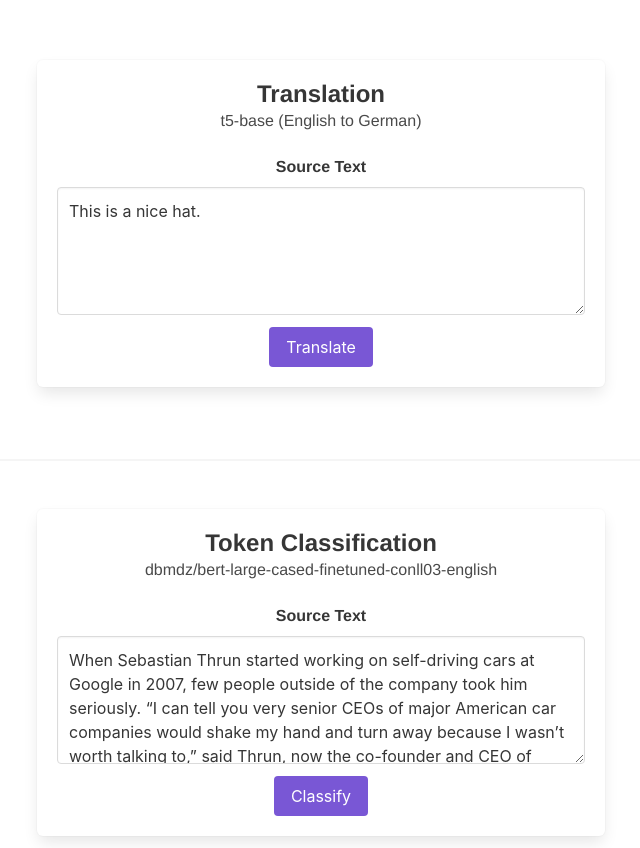
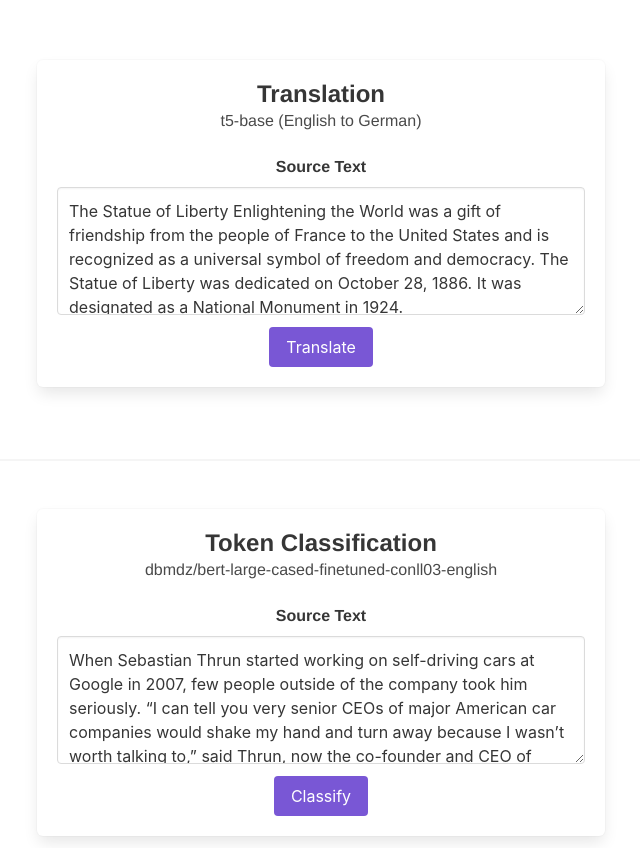
Before and after one commit to andr-ec/huggingface-inference-widgets, a Vue app: page / in a window 1280 px wide. Shown: the whole page, without its empty margins (319-959 px from the left). Built offline with nearby package versions, Linux system fonts and the light colour scheme.

Commit message:
fixed small token classification bug, updated demo text

```diff
--- a/src/components/TokenClassificationWidget.vue
+++ b/src/components/TokenClassificationWidget.vue
@@ -92,7 +92,7 @@ export default {
       const groupedWordsWithClasses = classes.reduce(reducer, [])
       if (latestIndex < this.sourceText.length - 1) {
         // include last words
-        const finalWords = this.sourceText.substring(latestIndex, this.sourceText.length - 1)
+        const finalWords = this.sourceText.substring(latestIndex, this.sourceText.length)
         return groupedWordsWithClasses.concat([ {word: finalWords, class: null}])
       } else {
         return groupedWordsWithClasses
--- a/src/components/TranslationWidget.vue
+++ b/src/components/TranslationWidget.vue
@@ -27,7 +27,7 @@ export default {
     return {
       inferenceURL: 'https://api-inference.huggingface.co/models/t5-base',
       isLoading: false,
-      sourceText: 'This is a nice hat.',
+      sourceText: 'The Statue of Liberty Enlightening the World was a gift of friendship from the people of France to the United States and is recognized as a universal symbol of freedom and democracy. The Statue of Liberty was dedicated on October 28, 1886. It was designated as a National Monument in 1924.',
       predictionText: ''
     }
   },
```
